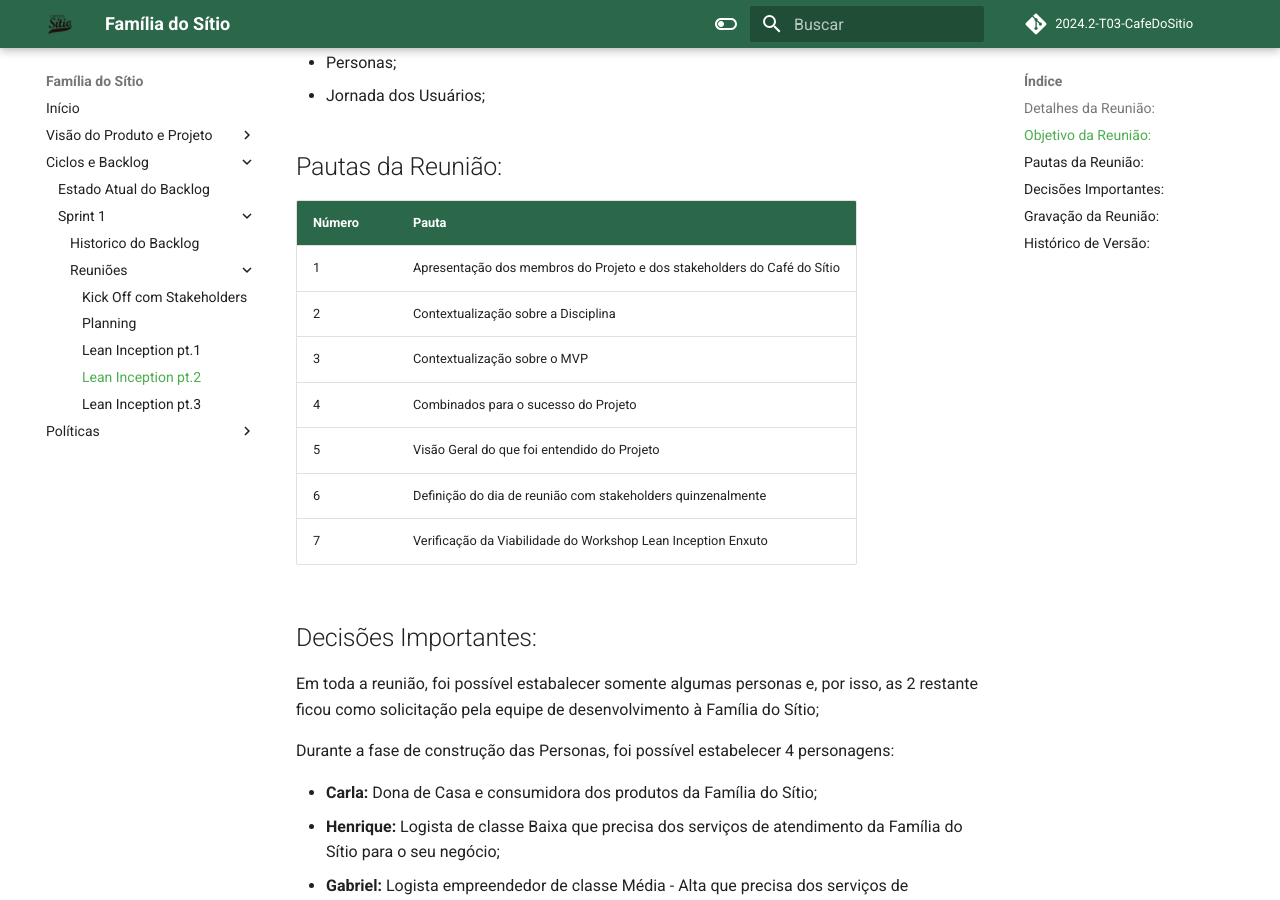
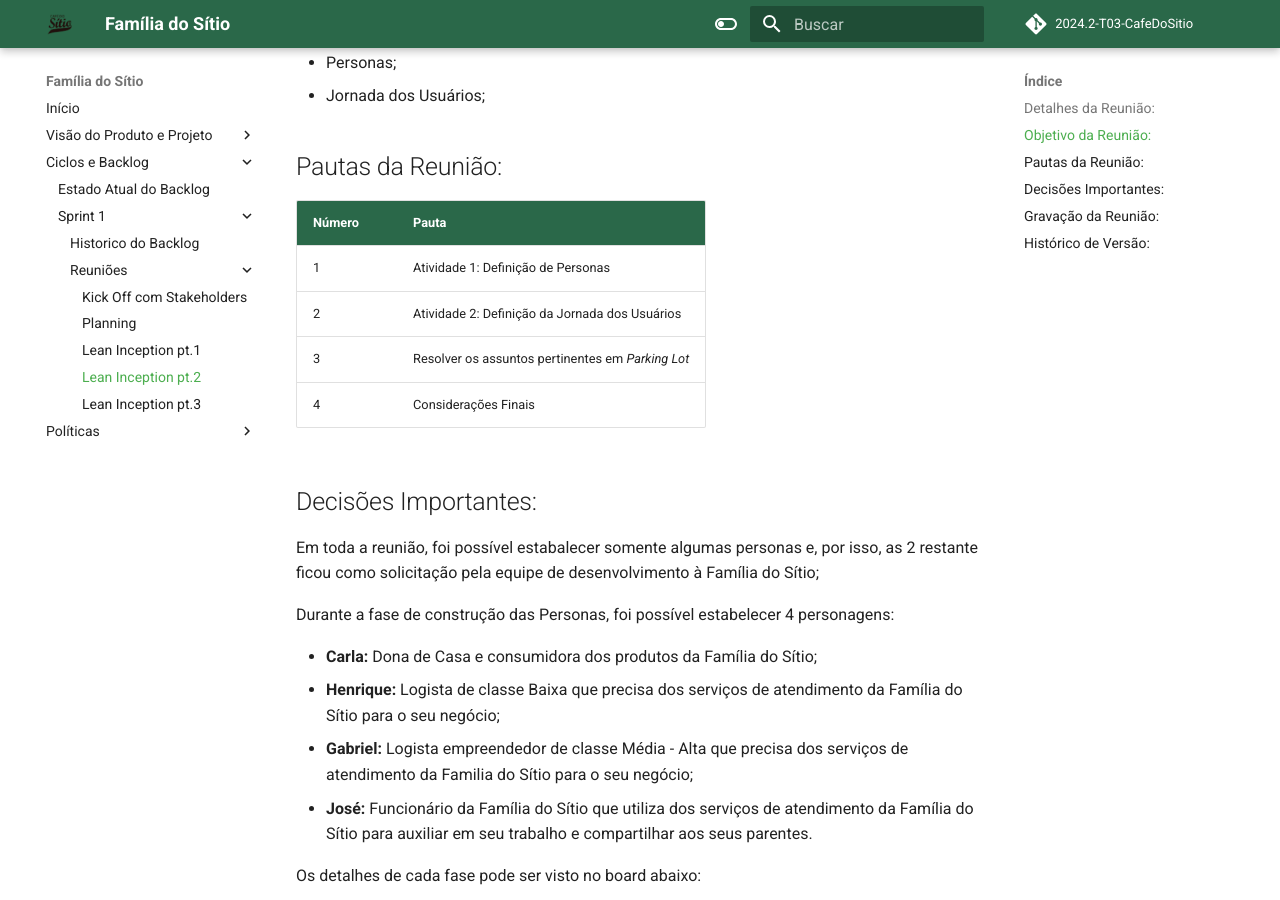
Before and after one commit to mdsreq-fga-unb/2024.2-T03-CafeDoSitio, an MkDocs documentation site: the page built from docs/sections/4-sprints/sprint1/reuniões/[Stakeholders]07Nov2024.md, in a window 1280 px wide and 900 px high, scrolled down 1014 px. Built offline with MkDocs 1.6.1 and Material for MkDocs 9.7.7, drawn with Linux system fonts in a browser that asks for light colours; comment, search, counter and statistics services are not loaded; some of the changed text lies outside the part shown.

Commit message:
docs: correção das pautas da reuniao do dia 07

```diff
--- a/docs/sections/4-sprints/sprint1/reuniões/[Stakeholders]07Nov2024.md
+++ b/docs/sections/4-sprints/sprint1/reuniões/[Stakeholders]07Nov2024.md
@@ -25,13 +25,10 @@ Prosseguir com o desenvolvimento do Lean Inception nas atividades:
 
 | Número | Pauta |
 | --- | ------ |
-| 1 | Apresentação dos membros do Projeto e dos stakeholders do Café do Sítio |
-| 2 | Contextualização sobre a Disciplina |
-| 3 | Contextualização sobre o MVP |
-| 4 | Combinados para o sucesso do Projeto |
-| 5 | Visão Geral do que foi entendido do Projeto |
-| 6 | Definição do dia de reunião com stakeholders quinzenalmente |
-| 7 | Verificação da Viabilidade do Workshop Lean Inception Enxuto |
+| 1 | Atividade 1: Definição de Personas |
+| 2 | Atividade 2: Definição da Jornada dos Usuários |
+| 3 | Resolver os assuntos pertinentes em _Parking Lot_ |
+| 4 | Considerações Finais |
 
 ## Decisões Importantes:
 
@@ -57,3 +54,4 @@ Os detalhes de cada fase pode ser visto no board abaixo:
 | Data | Versão | Descrição | Autor | Revisores |
 |---- | ------ | --------- | ----- | --------- |
 | 07/11/24 | 1.0 | Criação do documento | Daniel Rodrigues | Arthur Miranda |
+| 08/11/2024 | 1.0 | Correção das Pautas da Reunião | Daniel Rodrigues | João Pedro |
```
